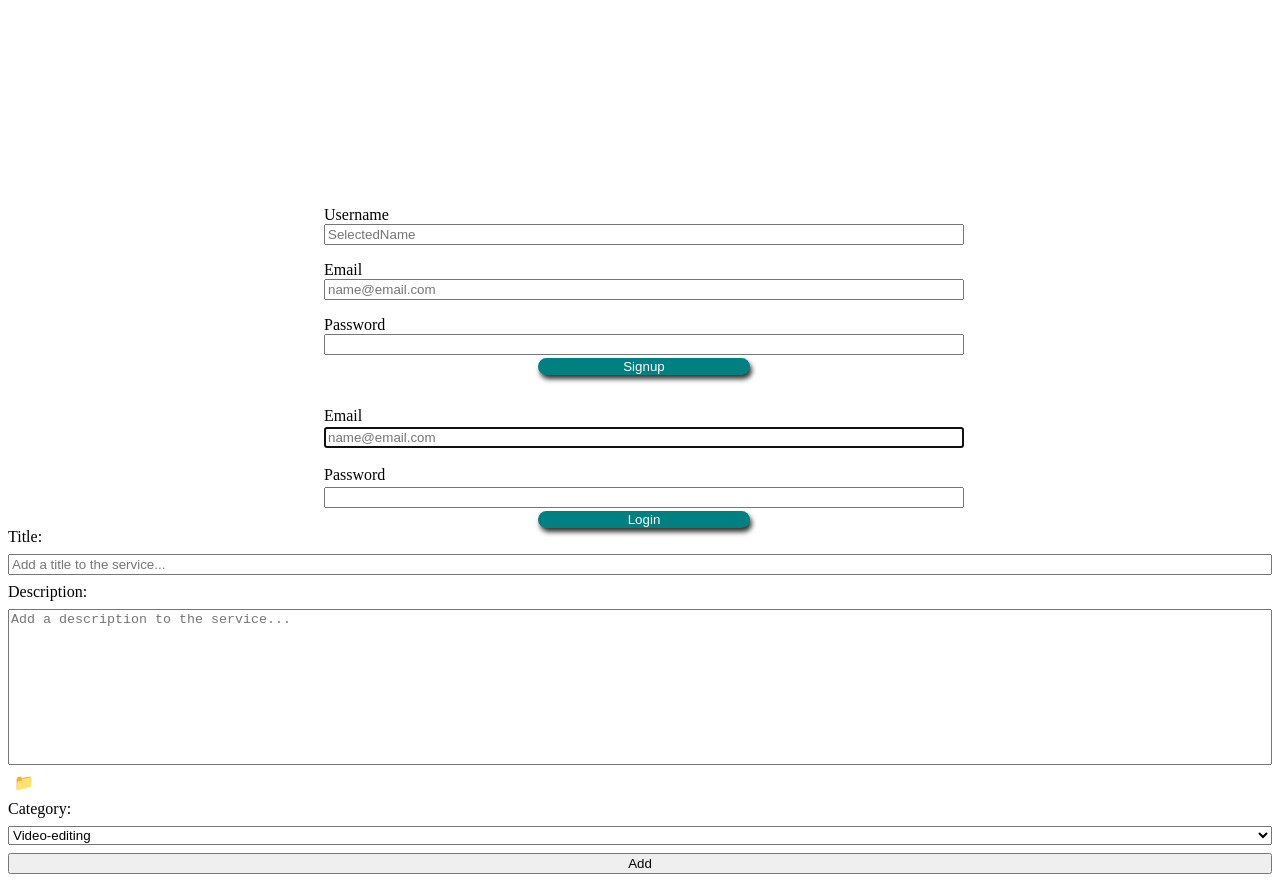
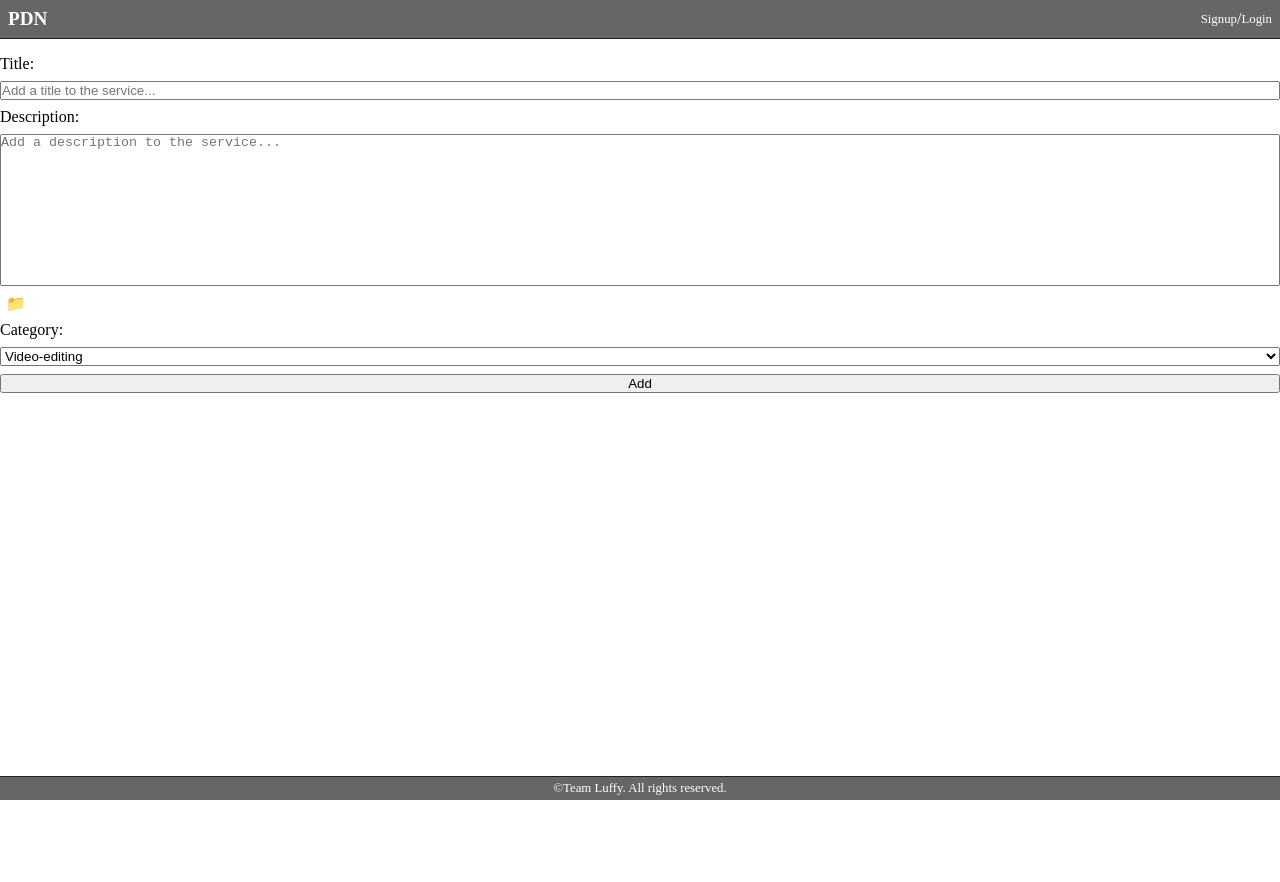
Before and after one commit to AkazaXeros/portal-necesidades-digitales-app, a React (Vite) app: page /entries in a window 1280 px wide. After the commit the page ends 800 px from the top, so only its background shows below. Built offline with nearby package versions, Linux system fonts and the light colour scheme.

Commit message:
Routes created

```diff
--- a/package.json
+++ b/package.json
@@ -11,7 +11,8 @@
   },
   "dependencies": {
     "react": "^18.2.0",
-    "react-dom": "^18.2.0"
+    "react-dom": "^18.2.0",
+    "react-router-dom": "^6.15.0"
   },
   "devDependencies": {
     "@types/react": "^18.2.15",
--- a/src/App.jsx
+++ b/src/App.jsx
@@ -1,15 +1,30 @@
 import './App.css';
 
+import Header from './components/Header/Header';
+import Footer from './components/Footer/Footer';
+
+import HomePage from './pages/HomePage';
+
+import { Router, Route, Routes } from 'react-router-dom';
 import NewEntry from './components/Entries/NewEntry';
 import Login from './components/Login/Login';
 import Register from './components/Register/Register';
 
 function App() {
+  Router;
   return (
     <>
-      <Register />
-      <Login />
-      <NewEntry />
+      <Header />
+      <main>
+        <Routes>
+          <Route path="/" element={<HomePage />} />
+          <Route path="/users/register" element={<Register />} />
+          <Route path="/users/login" element={<Login />} />
+          <Route path="/entries" element={<NewEntry />} />
+          {/* <Route path="/entries" element={<NewEntry />} /> */}
+        </Routes>
+      </main>
+      <Footer />
     </>
   );
 }
--- /dev/null
+++ b/src/components/Footer/Footer.jsx
@@ -0,0 +1,10 @@
+import { mainFooter } from './Footer.module.css';
+
+const Footer = () => {
+  return (
+    <footer className={mainFooter}>
+      <p>©Team Luffy. All rights reserved.</p>
+    </footer>
+  );
+};
+export default Footer;
--- /dev/null
+++ b/src/components/Footer/Footer.module.css
@@ -0,0 +1,10 @@
+.mainFooter {
+  text-align: center;
+  align-items: center;
+  padding: 0.25rem;
+  background-color: #666;
+  border-top: 1px solid #222;
+  margin-top: 0.5rem;
+  color: white;
+  font-size: 80%;
+}
--- /dev/null
+++ b/src/components/Header/Header.jsx
@@ -0,0 +1,23 @@
+import { mainHeader } from './Header.module.css';
+
+import { Link } from 'react-router-dom';
+
+const Header = () => {
+  return (
+    <header className={mainHeader}>
+      <h1>
+        <Link to="/">PDN</Link>
+      </h1>
+      <nav>
+        <p>
+          <Link to="/users/register">Signup</Link>
+        </p>
+        <span>/</span>
+        <p>
+          <Link to="/users/login">Login</Link>
+        </p>
+      </nav>
+    </header>
+  );
+};
+export default Header;
--- /dev/null
+++ b/src/components/Header/Header.module.css
@@ -0,0 +1,34 @@
+.mainHeader {
+  display: flex;
+  justify-content: space-between;
+  align-items: center;
+  padding: 0.5rem;
+  background-color: #666;
+  border-bottom: 1px solid #222;
+  margin-bottom: 1rem;
+}
+
+.mainHeader nav {
+  display: flex;
+  align-items: center;
+}
+
+.mainHeader p {
+  font-size: 80%;
+}
+
+.mainHeader h1 {
+  font-size: 120%;
+}
+
+.mainHeader span {
+  color: white;
+}
+
+.mainHeader a {
+  text-decoration: none;
+  color: white;
+  &:hover {
+    text-decoration: underline;
+  }
+}
--- a/src/components/Login/Login.jsx
+++ b/src/components/Login/Login.jsx
@@ -38,7 +38,6 @@ const Login = () => {
     <>
       <div>
         <form onSubmit={handleSubmit} className={loginForm}>
-
           <label htmlFor="email">Email</label>
           <input
             autoFocus
@@ -66,5 +65,3 @@ const Login = () => {
   );
 };
 export default Login;
-
-// !1qYqqqq  lachocharica@gmail.com
--- a/src/components/Register/Register.jsx
+++ b/src/components/Register/Register.jsx
@@ -36,8 +36,7 @@ const Register = () => {
     <>
       <div className={registerForm}>
         <form onSubmit={handleSubmit}>
-
-        <label htmlFor="username">Username</label>
+          <label htmlFor="username">Username</label>
           <input
             autoFocus
             id="username"
@@ -72,5 +71,3 @@ const Register = () => {
   );
 };
 export default Register;
-
-// !1qYqqqq
--- a/src/components/Register/Register.module.css
+++ b/src/components/Register/Register.module.css
@@ -1,14 +1,11 @@
 .registerForm {
   width: 50vw;
-  margin-left: 25%;
-  margin-top: 15%;
+  margin: 0 auto;
 }
 
 div.registerForm > form {
   display: flex;
   flex-direction: column;
-
-
 }
 
 div.registerForm > form > p {
--- a/src/index.css
+++ b/src/index.css
@@ -0,0 +1,15 @@
+* {
+  margin: 0;
+  padding: 0;
+  box-sizing: border-box;
+}
+
+#root {
+  height: 100vh;
+  display: flex;
+  flex-direction: column;
+}
+
+main {
+  flex: 1;
+}
--- a/src/main.jsx
+++ b/src/main.jsx
@@ -5,11 +5,14 @@ import ReactDOM from 'react-dom/client';
 import App from './App.jsx';
 
 import { UserProvider } from './context/UserContext.jsx';
+import { BrowserRouter } from 'react-router-dom';
 
 ReactDOM.createRoot(document.getElementById('root')).render(
   <React.StrictMode>
-    <UserProvider>
-      <App />
-    </UserProvider>
+    <BrowserRouter>
+      <UserProvider>
+        <App />
+      </UserProvider>
+    </BrowserRouter>
   </React.StrictMode>
 );
--- /dev/null
+++ b/src/pages/HomePage.jsx
@@ -0,0 +1,4 @@
+const HomePage = () => {
+  return <div>HomePage</div>;
+};
+export default HomePage;
```
Also changed, not shown: 1 other file (tests, documents, lock files or other folders).
